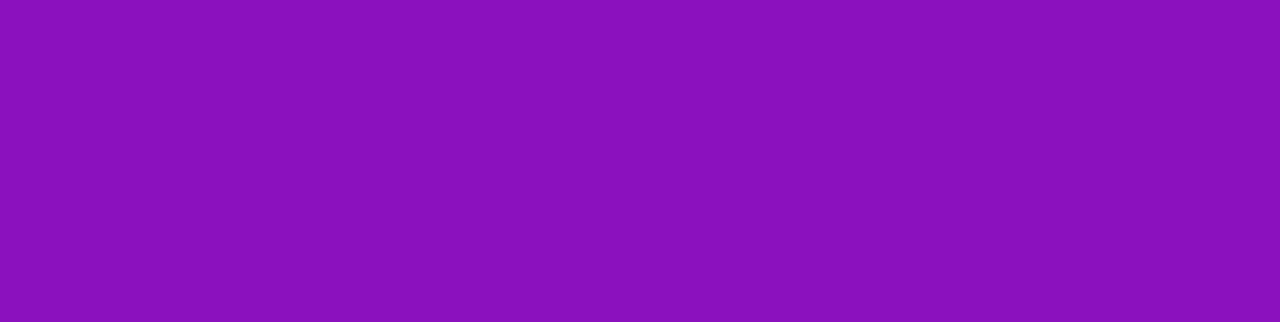
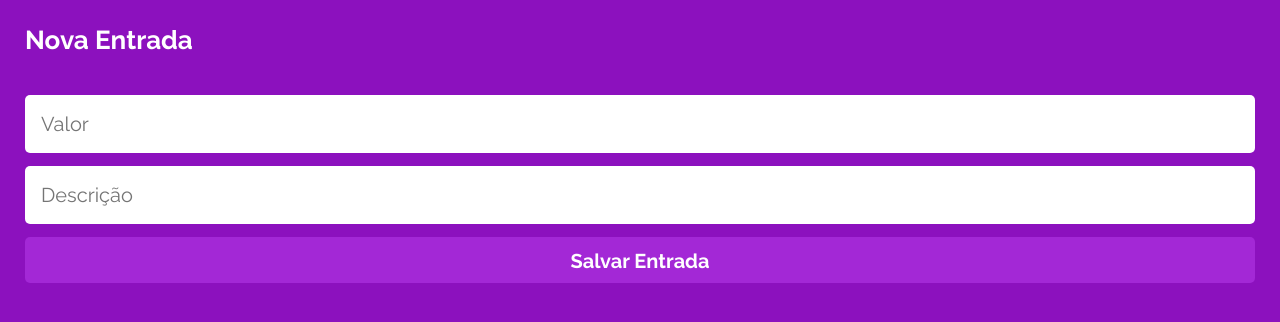
Before and after one commit to andrektozzi/projeto13-mywallet-front, a React (Create React App) app: page /entradas in a window 1280 px wide. Before the commit this address had no page. Shown: the top 322 px of the page. Built offline with nearby package versions, Linux system fonts and the light colour scheme; a web font is replaced by a local one.

Commit message:
adicionado página entradas

```diff
--- a/src/components/App.js
+++ b/src/components/App.js
@@ -6,8 +6,8 @@ import GlobalStyle from "../assets/styles/globalStyles";
 
 import Login from "./Login";
 import Cadastro from "./Cadastro";
-//import Entradas from "./Entradas";
-//import Saidas from "./Saidas";
+import Entradas from "./Entradas";
+import Saidas from "./Saidas";
 import Transacoes from "./Transacoes";
 
 export default function App() {
@@ -19,10 +19,10 @@ export default function App() {
         <BrowserRouter>
           <Routes>
             <Route path="/" element={<Login />} />
-            <Route path="/Cadastro" element={<Cadastro />} />
-            <Route path="/Transacoes" element={<Transacoes />} />
-            {/* <Route path="/income" element={<Income />} />
-            <Route path="/expense" element={<Expense />} />   */}
+            <Route path="/cadastro" element={<Cadastro />} />
+            <Route path="/transacoes" element={<Transacoes />} />
+           <Route path="/entradas" element={<Entradas />} />
+            <Route path="/saidas" element={<Saidas />} />
           </Routes>
         </BrowserRouter>
       </UserContext.Provider>
--- a/src/components/Entradas.js
+++ b/src/components/Entradas.js
@@ -0,0 +1,91 @@
+import React from "react";
+import { useState, useContext } from "react";
+import UserContext from "../context/UserContext";
+import { useNavigate } from "react-router-dom";
+import styled from "styled-components";
+import axios from "axios";
+
+export default function Income() {
+    const navigate = useNavigate();
+
+    const [value, setValue] = useState("");
+    const [description, setDescription] = useState("");
+
+    const { user } = useContext(UserContext);
+    const { token } = user;
+
+    const config = {
+      headers: {
+        Authorization: `Bearer ${token}`,
+      },
+    };
+
+    async function AddIncome(event) {
+      event.preventDefault();
+
+      const body = {
+        value,
+        description,
+      };
+
+      try {
+        await axios.post("http://localhost:5000/entradas", body, config);
+        alert("Nova entrada criada com sucesso!");
+        navigate("/transacoes");
+      } catch (error) {
+        const message = error.response.statusText;
+        alert(message);
+      }
+    }
+
+    function IncomeForm() {
+      return (
+        <>
+          <input
+            type="number"
+            id="value"
+            value={value}
+            placeholder="Valor"
+            onChange={(e) => setValue(e.target.value)}
+          />
+          <input
+            type="description"
+            id="description"
+            value={description}
+            placeholder="Descrição"
+            onChange={(e) => setDescription(e.target.value)}
+          />
+          <button type="submit">Salvar Entrada</button>
+        </>
+      );
+    }
+
+    return (
+      <Container>
+        <h2>Nova Entrada</h2>
+        <IncomeForms onSubmit={AddIncome}>{IncomeForm()}</IncomeForms>
+      </Container>
+    );
+  }
+
+const Container = styled.div`
+    display: flex;
+    flex-direction: column;
+    font-family: "Raleway", sans-serif;
+    height: 100vh;
+    h2 {
+      font-weight: 700;
+      font-size: 26px;
+      color: #ffffff;
+      line-height: 30px;
+      margin-bottom: 40px;
+    }
+  `;
+
+const IncomeForms = styled.form`
+    width: 100%;
+    display: flex;
+    flex-direction: column;
+    justify-content: center;
+    align-items: flex-start;
+  `;
--- a/src/components/Login.js
+++ b/src/components/Login.js
@@ -13,7 +13,7 @@ export default function Login() {
 
   const navigate = useNavigate();
 
-  async function Login(event) {
+  async function AdicionarLogin(event) {
     event.preventDefault();
 
     const body = {
@@ -64,7 +64,7 @@ export default function Login() {
   return (
     <Container>
       <h1>My Wallet</h1>
-      <LoginForms onSubmit={Login}>{FormularioLogin()}</LoginForms>
+      <LoginForms onSubmit={AdicionarLogin}>{FormularioLogin()}</LoginForms>
       <Link to="/cadastro">Primeira vez? Cadastre-se!</Link>
     </Container>
   );
```
